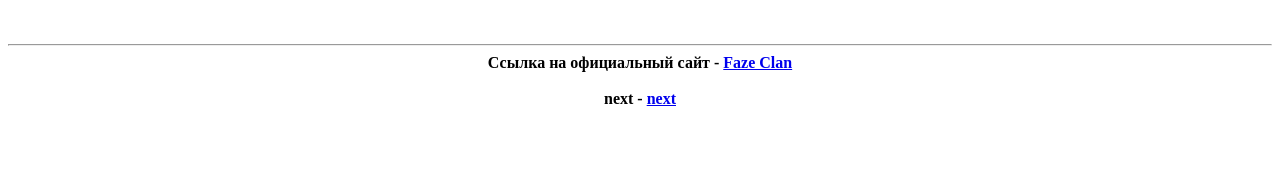
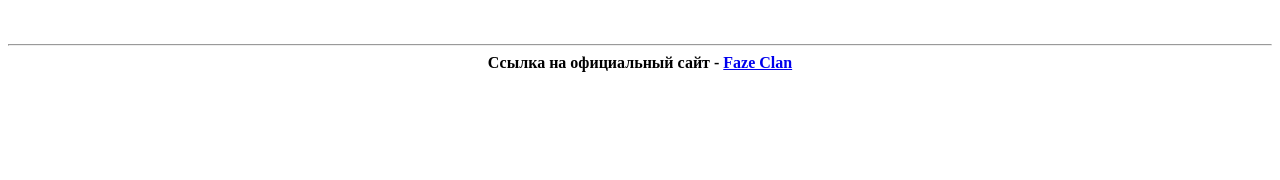
Before and after one commit to theflamelegion/theflamelegion.github.io, a plain HTML site: page index.html in a window 1280 px wide. Shown: the part 1080-1260 px from the top of the page. Drawn offline with Linux system fonts and the light colour scheme.

Commit message:
Update index.html

```diff
--- a/index.html
+++ b/index.html
@@ -37,7 +37,7 @@ karrigan, rain, olofmeister, NiKo, GuardiaN, RobbaN.
 <hr>
 Ссылка на официальный сайт - <a href="https://fazeclanstore.com//">Faze Clan</a>
 <br/><br/>
-next - <a href="file:///C:/Users/%D0%92%D0%BB%D0%B0%D1%81%D1%82%D0%B5%D0%BB%D0%B8%D0%BD%20%D0%93%D0%B0%D0%BB%D0%B0%D0%BA%D1%82%D0%B8%D0%BA%D0%B8/Desktop/%D0%A1%D0%B0%D0%B9%D1%82/2.html">next</a>
+
 <br/><br/>
 <br/><br/>
 </body>
```
